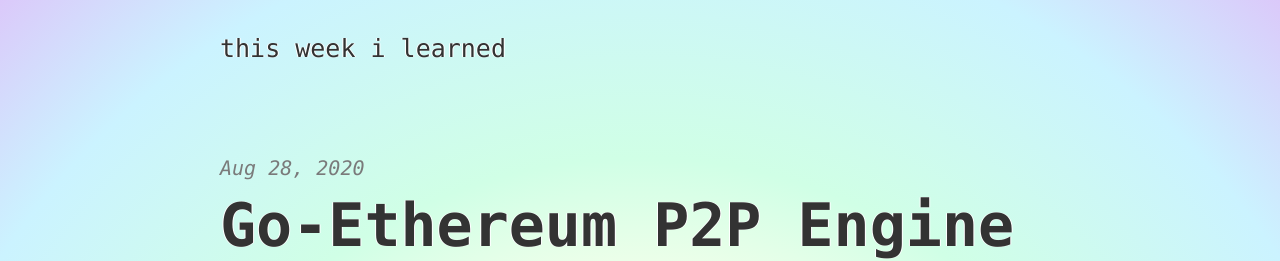
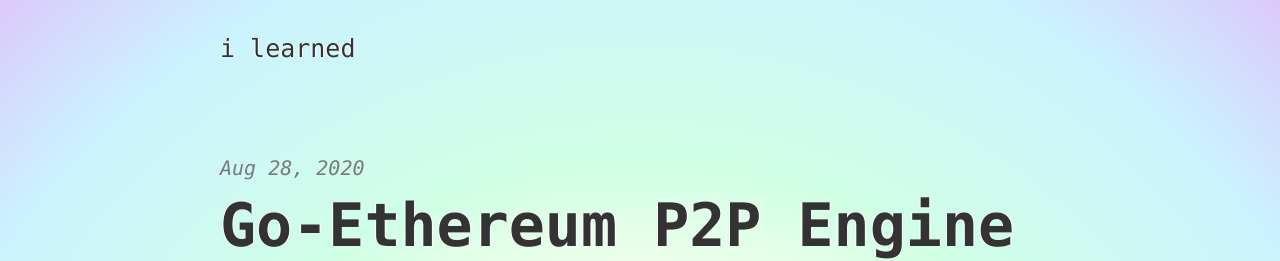
Before and after one commit to renaynay/TWIL, a Jekyll site: the page built from index.html, in a window 1280 px wide. Shown: the top 261 px of the page. Built offline with Jekyll 4.4.1, drawn with Linux system fonts in a browser that asks for light colours; the list of posts is cut into pages by our own code.

Commit message:
this week -> i learned

```diff
--- a/_config.yml
+++ b/_config.yml
@@ -1,9 +1,9 @@
 remote_theme: johno/pixyll
 
 # Site settings
-title:       this week i learned
+title:       i learned
 author:      Rene Lubov
-description: "quick summary on something i learned this week"
+description: "quick summary on something i learned"
 url:         "http://blog.rene.sh"
 
 # Google services
```
Also changed, not shown: README.md.
